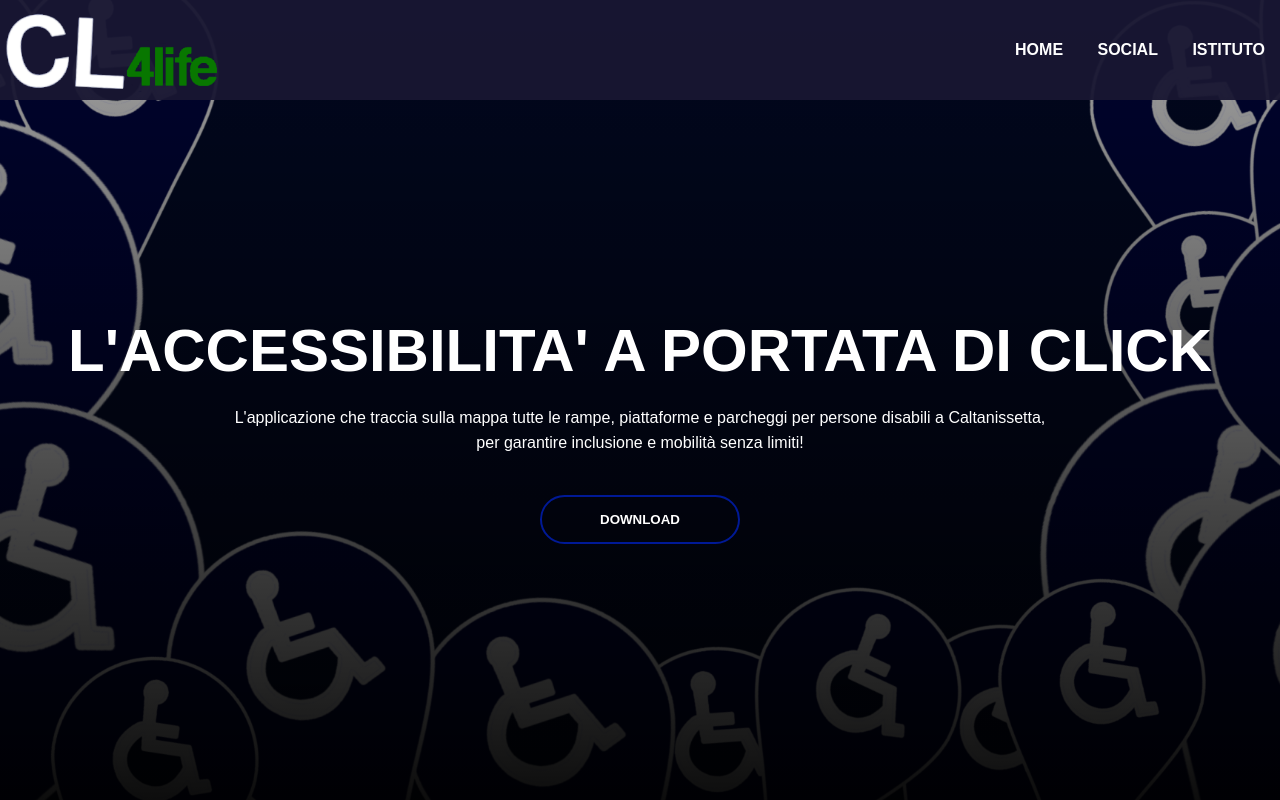
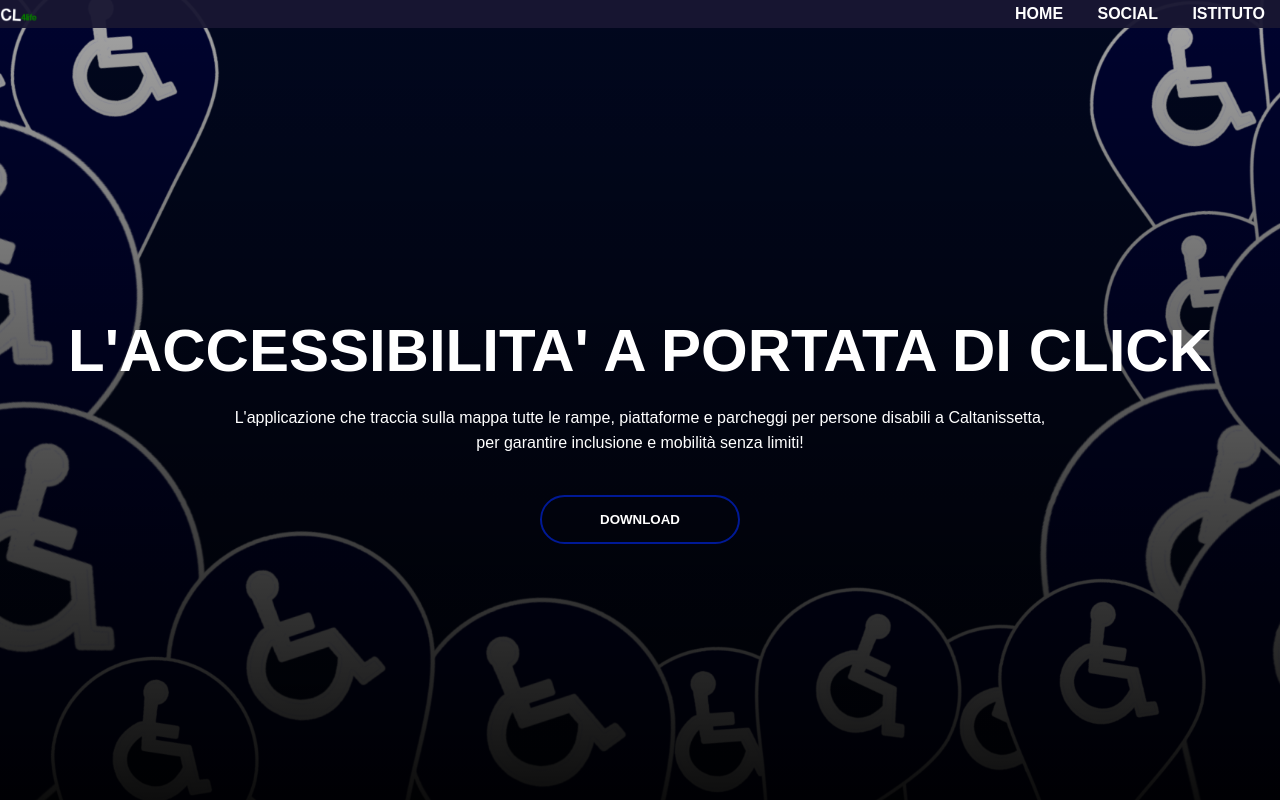
Before and after one commit to Mikexezy/CL4life, a plain HTML site: page index.html in a window 1280 px wide. Drawn offline with Linux system fonts and the light colour scheme.

Commit message:
Update style.css

```diff
--- a/style.css
+++ b/style.css
@@ -14,7 +14,7 @@
 }
 
 .logo{
-    height: 90px;
+    height: 15px;
 }
 
 .navbar{
```
